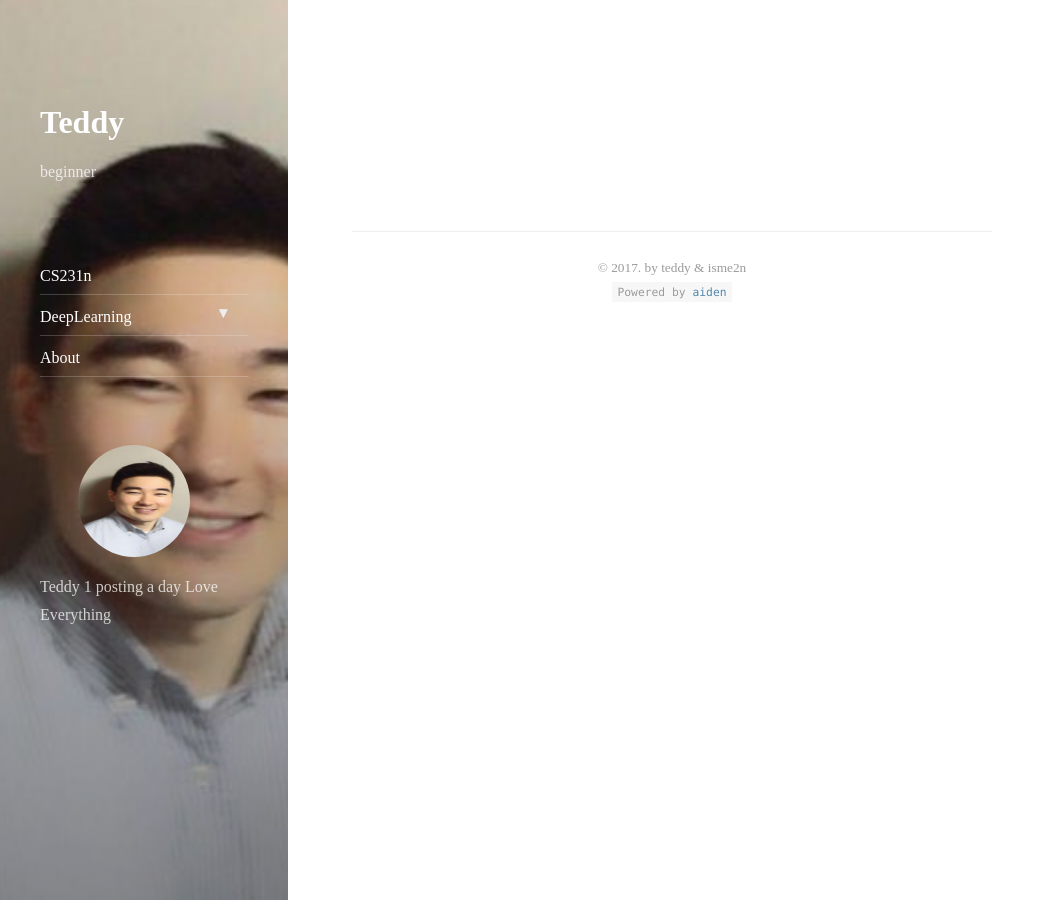
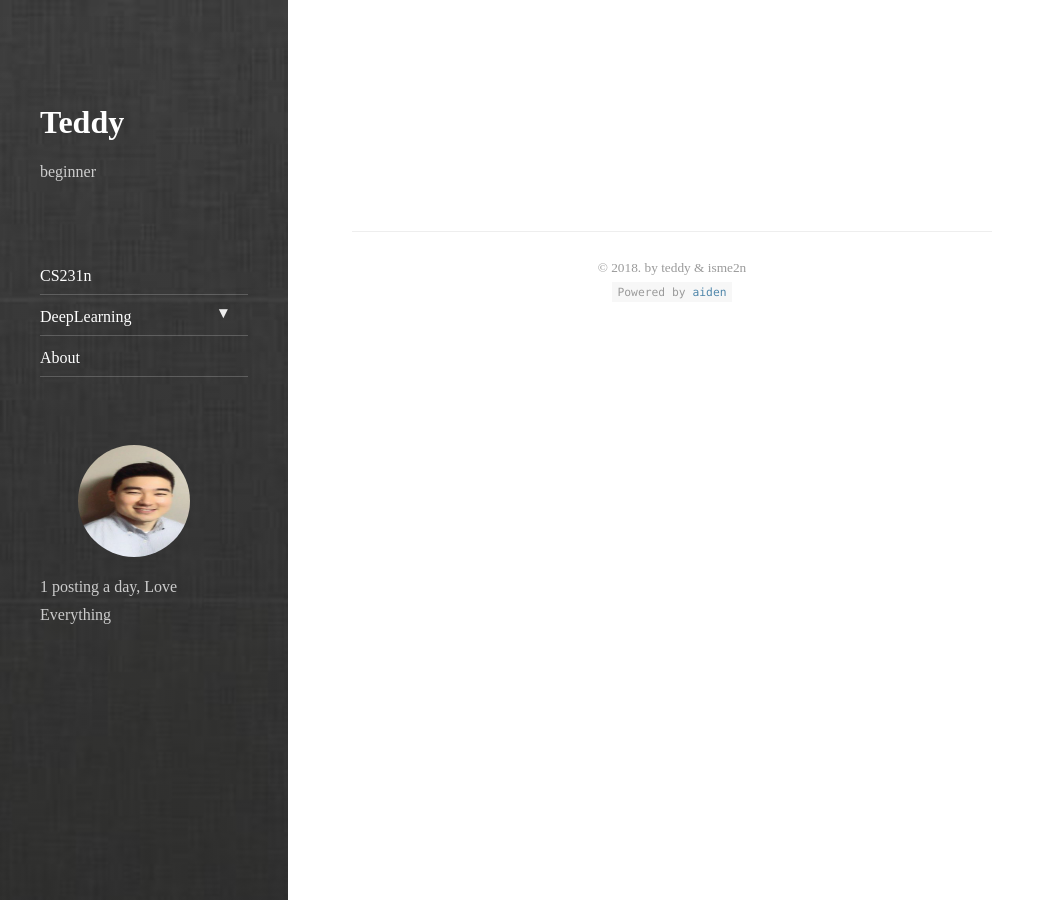
Before and after one commit to Taeu/taeu.github.io, a Jekyll site: the page built from index.html, in a window 1280 px wide and 900 px high, scrolled down 565 px. Shown: the whole window, without its empty margins (0-1055 px from the left). Built offline with Jekyll 4.4.1, drawn with Linux system fonts in a browser that asks for light colours; nearby versions of some CDN libraries; the list of posts is cut into pages by our own code.

Commit message:
Update _config.yml

```diff
--- a/_config.yml
+++ b/_config.yml
@@ -19,9 +19,7 @@ tagline:             beginner
 # A short description of the page, used in the sidebar and as fallback for the meta description tag.
 # Markdown enabled, but don't use more than one paragraph (enforced by `>`)
 description:         >
-  Teddy
-  1 posting a day
-  Love Everything
+  1 posting a day,    Love Everything
 
 # This should be the same author as first entry in `_data/authors.yml`
 author:
@@ -29,7 +27,7 @@ author:
   email:             specia1ktu@gmail.com
 
 # Fallback image and color
-image:               /assets/img/taeu.png
+image:               tile.jpg
 color:               '#4f86aa'
 
 # The font used for headings. Expects a string that is a valid CSS font-family value.
@@ -50,10 +48,10 @@ google_fonts:        Lato
 google_analytics:    UA-92346434-1
 
 # Setting a disqus shortname will enable the comment section on pages with `comments: true` in the front matter
-disqus_shortname:    isme2n
+disqus_shortname:    taeu
 
 # This text will appear in the footer of every page. Markdown enabled.
-copyright:           '&copy; 2017. by teddy & isme2n'
+copyright:           '&copy; 2018. by teddy & isme2n'
 
 # Format of the permalinks
 permalink:           pretty
```
